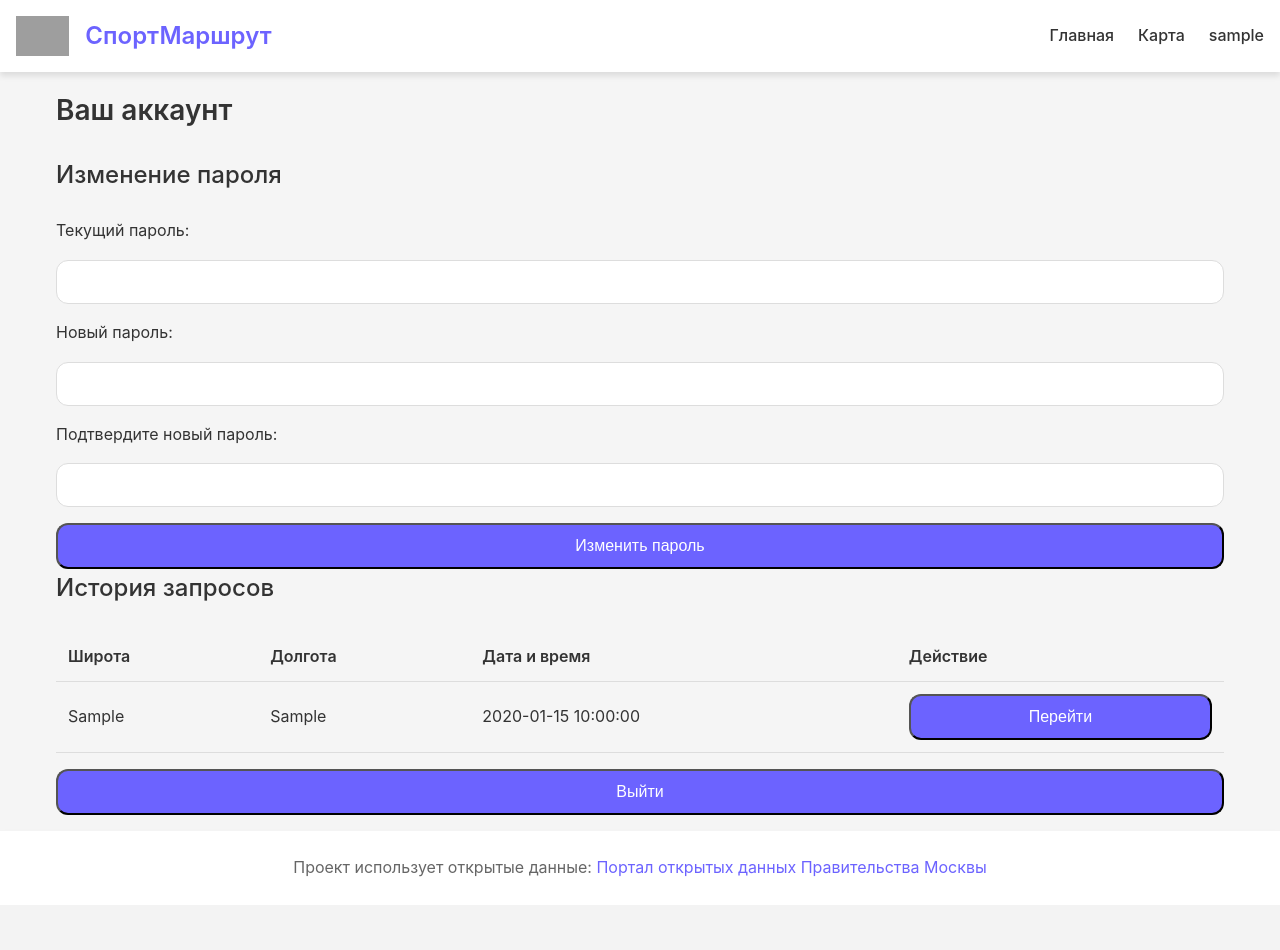
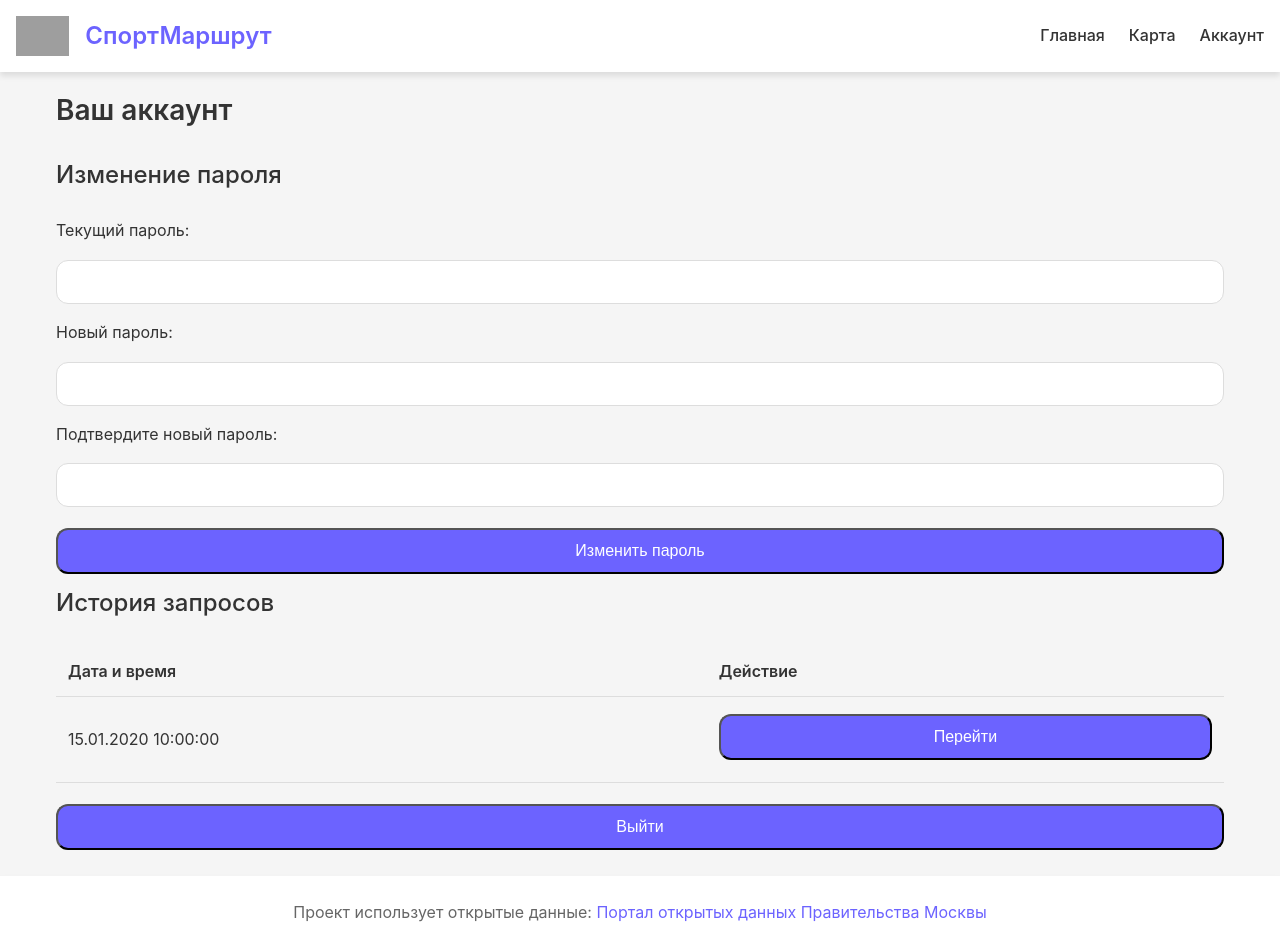
Before and after one commit to Alexios215/KP, a PHP site: page /auth.php in a window 1280 px wide. Before the commit the page ends 877 px from the top, so only its background shows below. Run offline with PHP 8.4, Linux system fonts and the light colour scheme; the visitor is signed in with stand-in values (Sample User, id 1); tables that the repository leaves empty or names only in its code hold one stand-in row (values such as "Sample post"); grey boxes are pictures that could not be loaded.

Commit message:
fixes final

```diff
--- a/frontend/auth.php
+++ b/frontend/auth.php
@@ -115,9 +115,7 @@
             <ul class="nav-links">
                 <li><a href="index.php">Главная</a></li>
                 <li><a href="map.php">Карта</a></li>
-                <li><a
-                        href="auth.php"><?= isset($_SESSION['user_id']) ? htmlspecialchars($_SESSION['username']) : 'Войти' ?></a>
-                </li>
+                <li><a href="auth.php"><?= isset($_SESSION['user_id']) ? 'Аккаунт' : 'Войти' ?></a></li>
             </ul>
         </nav>
     </header>
@@ -153,8 +151,6 @@
                         <table>
                             <thead>
                                 <tr>
-                                    <th>Широта</th>
-                                    <th>Долгота</th>
                                     <th>Дата и время</th>
                                     <th>Действие</th>
                                 </tr>
@@ -162,9 +158,7 @@
                             <tbody>
                                 <?php foreach ($history as $entry): ?>
                                     <tr>
-                                        <td><?= htmlspecialchars($entry['lat_set']) ?></td>
-                                        <td><?= htmlspecialchars($entry['long_set']) ?></td>
-                                        <td><?= htmlspecialchars($entry['created_at']) ?></td>
+                                        <td><?= (new DateTime($entry['created_at']))->format('d.m.Y H:i:s') ?></td>
                                         <td>
                                             <form method="GET" action="map.php">
                                                 <input type="hidden" name="lat" value="<?= htmlspecialchars($entry['lat_set']) ?>">
--- a/frontend/index.php
+++ b/frontend/index.php
@@ -23,9 +23,7 @@
             <ul class="nav-links">
                 <li><a href="index.php">Главная</a></li>
                 <li><a href="map.php">Карта</a></li>
-                <li><a
-                        href="auth.php"><?= isset($_SESSION['user_id']) ? htmlspecialchars($_SESSION['username']) : 'Войти' ?></a>
-                </li>
+                <li><a href="auth.php"><?= isset($_SESSION['user_id']) ? 'Аккаунт' : 'Войти' ?></a></li>
             </ul>
         </nav>
     </header>
--- a/frontend/map.php
+++ b/frontend/map.php
@@ -226,9 +226,7 @@
       <ul class="nav-links">
         <li><a href="index.php">Главная</a></li>
         <li><a href="map.php">Карта</a></li>
-        <li><a
-            href="auth.php"><?= isset($_SESSION['user_id']) ? htmlspecialchars($_SESSION['username']) : 'Войти' ?></a>
-        </li>
+        <li><a href="auth.php"><?= isset($_SESSION['user_id']) ? 'Аккаунт' : 'Войти' ?></a></li>
       </ul>
     </nav>
     </header>
--- a/frontend/style.css
+++ b/frontend/style.css
@@ -118,6 +118,8 @@
 
 .button {
     display: inline-block;
+    margin-top: 5px;
+    margin-bottom: 10px;
     padding: 0.75rem 1.5rem;
     font-size: 1rem;
     font-weight: 500;
```
